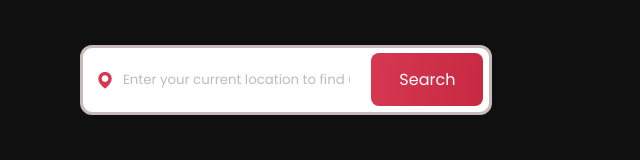
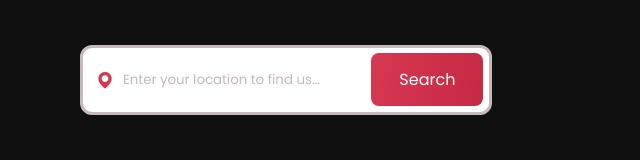
Before and after one commit to rajan-poudel/SamiraHomestay, a plain HTML site: page index.html in a window 1280 px wide. Shown: the part 366-526 px from the top of the page, 0-640 px from the left. Drawn offline with nearby package versions, Linux system fonts and the light colour scheme; no server answers.

Commit message:
Update index.html

```diff
--- a/index.html
+++ b/index.html
@@ -167,7 +167,7 @@
 
                     <form action="" class="home__search">
                         <i class="bx bxs-map"></i>
-                        <input type="search" placeholder="Enter your current location to find us..." id="locationSearch" class="home__search-input">
+                        <input type="search" placeholder="Enter your location to find us..." id="locationSearch" class="home__search-input">
 
                         <button class="button"><a href="https://maps.app.goo.gl/cxmLWDvppTdWBLTk8" target="_blank"
                                 style="all:unset">Search</a></button>
```
